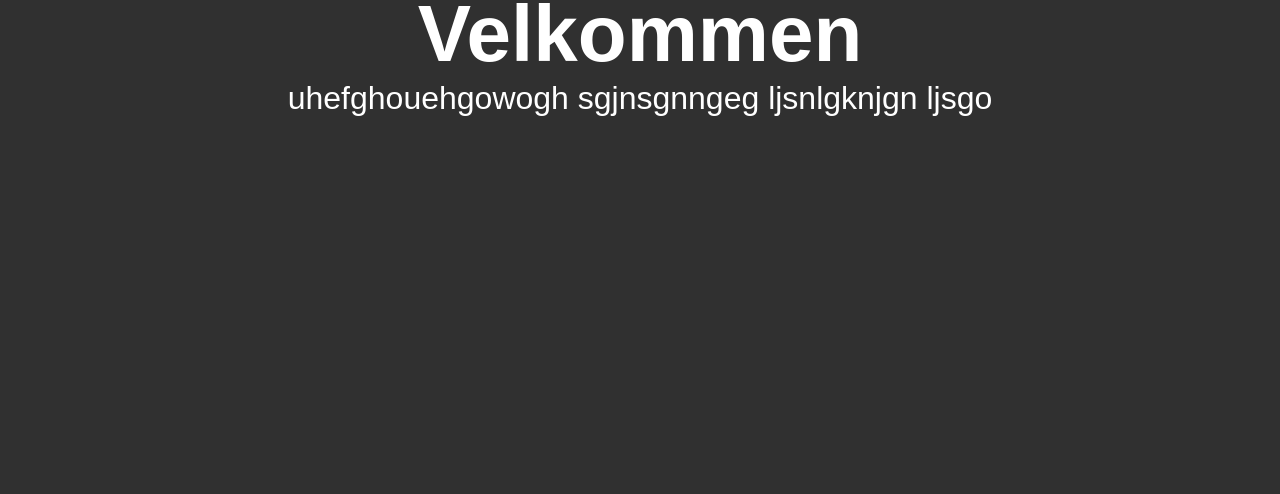
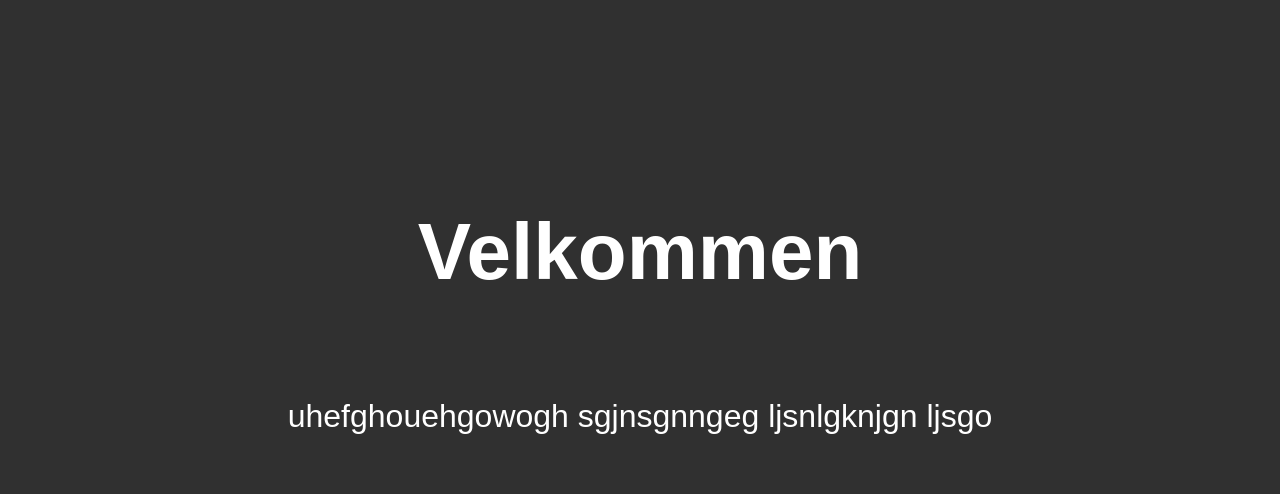
Before and after one commit to Alex-shadow1005/frontendEksamens3.semester, a website: page index.html in a window 1280 px wide. Shown: the part 294-788 px from the top of the page. Drawn offline with nearby package versions, Linux system fonts and the light colour scheme.

Commit message:
ændreing af forside i forhold til padding og vilkomst text

```diff
--- a/css/index.css
+++ b/css/index.css
@@ -3,6 +3,9 @@
     font-family: Laksaman;
 
 
+}
+body{
+    background-color: #303030;
 }
 
 .velkomst-section h2{
@@ -10,11 +13,11 @@
     color: white;
     background-color: #303030;
     font-size: 5em;
-    display: block;
     text-align: center;
+    padding-bottom: 100px;
+    padding-top: 500px;
+}
 
-
-}
 
 .velkomst-section p{
     font-family: sans-serif;
@@ -22,7 +25,7 @@
     background-color: #303030;
     font-size: 2em;
     text-align: center;
-    padding-bottom: 10cm;
+    padding-bottom: 7cm;
 }
 
 
--- a/index.html
+++ b/index.html
@@ -15,13 +15,13 @@
 
 <div id="header"></div>
 
-<section class="velkomst-section">
+<div class="velkomst-section">
     <h2>Velkommen</h2>
     <p>uhefghouehgowogh
         sgjnsgnngeg
         ljsnlgknjgn
         ljsgo</p>
-</section>
+</div>
 
 
 <div class="container">
```
